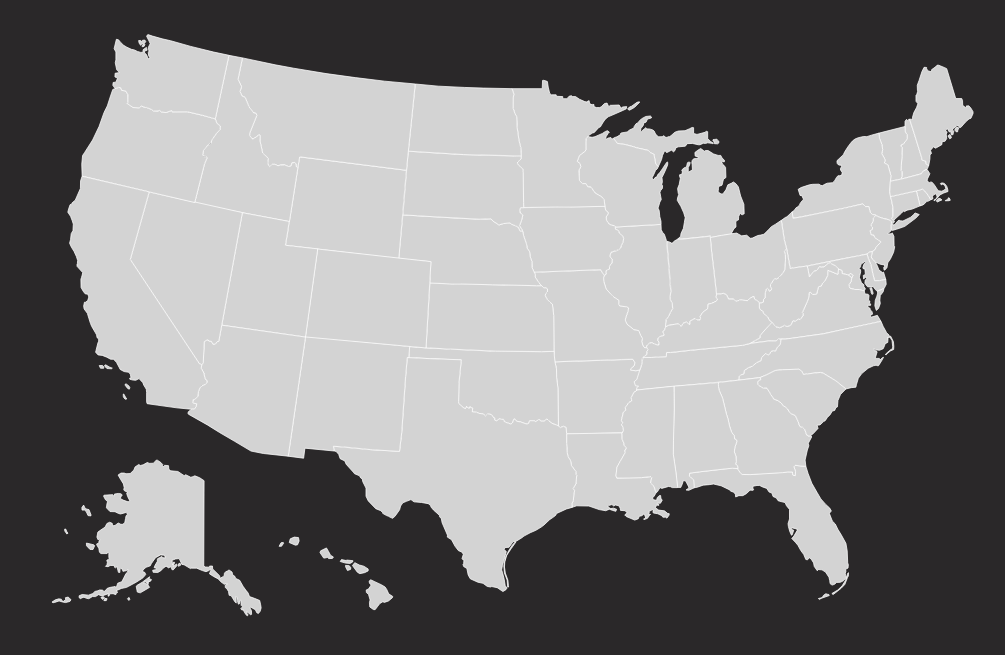
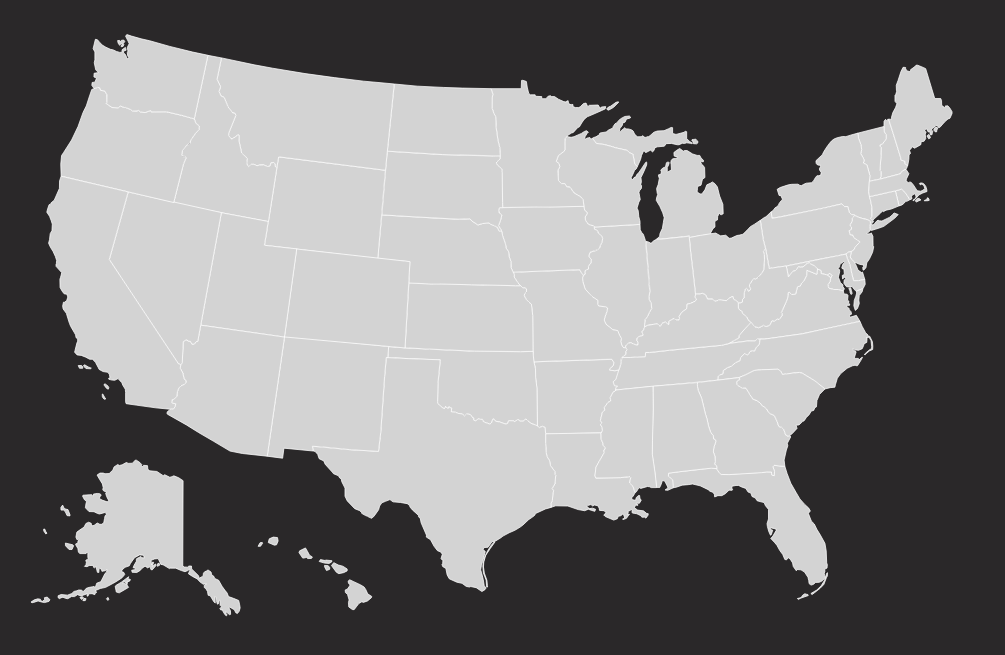
Before and after one commit to 3ddesign312/ECA_TMAP, a plain HTML site: page index.html in a window 1280 px wide. Shown: the part 75-730 px from the top of the page, without its empty margins (135-1140 px from the left). Drawn offline with Linux system fonts and the light colour scheme.

Commit message:
Update style.css

```diff
--- a/css/style.css
+++ b/css/style.css
@@ -42,6 +42,12 @@ body {
   padding: 0 1rem;     /* Optional: adds margin on mobile */
 }
 
+#usamap {
+  width: 100%;
+  height: auto;
+  display: block;
+}
+
 .highlight-woodmode {
   fill: #006892 !important;
   transition: fill 0.3s ease;
```
